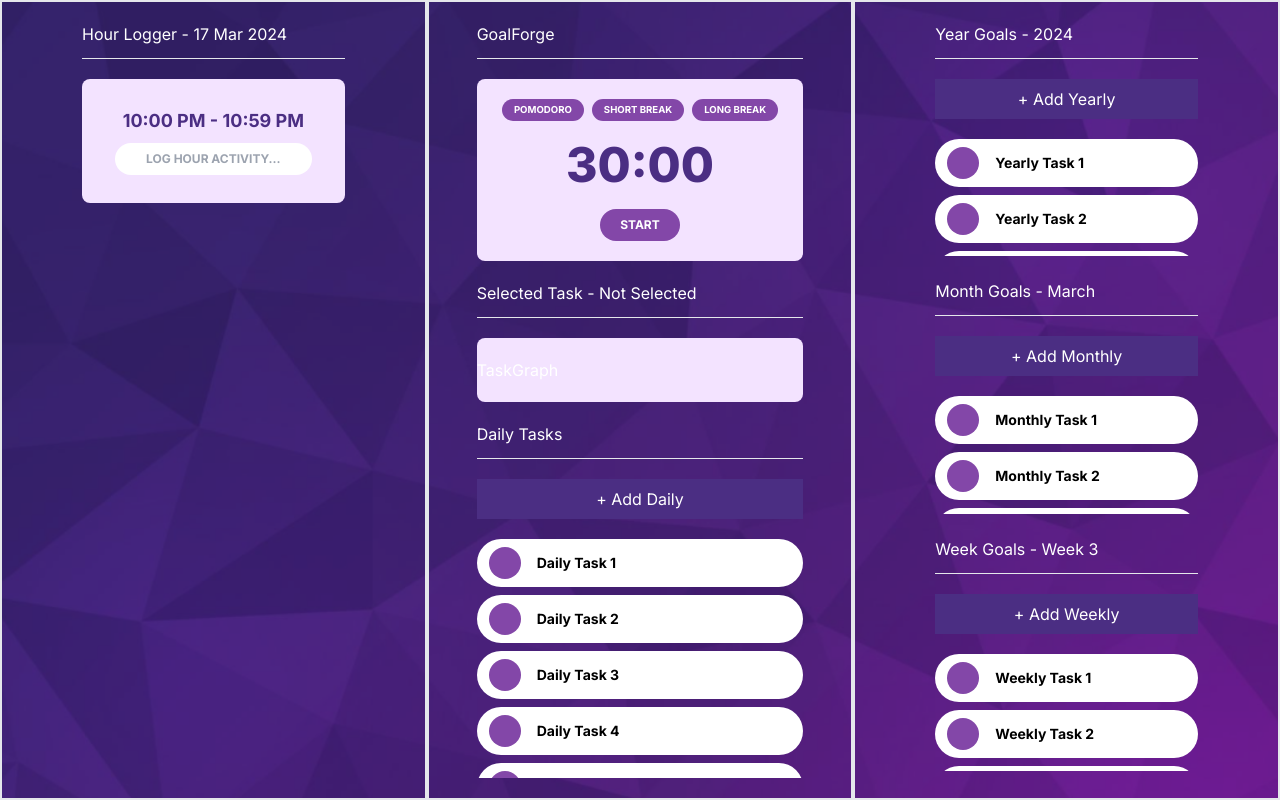
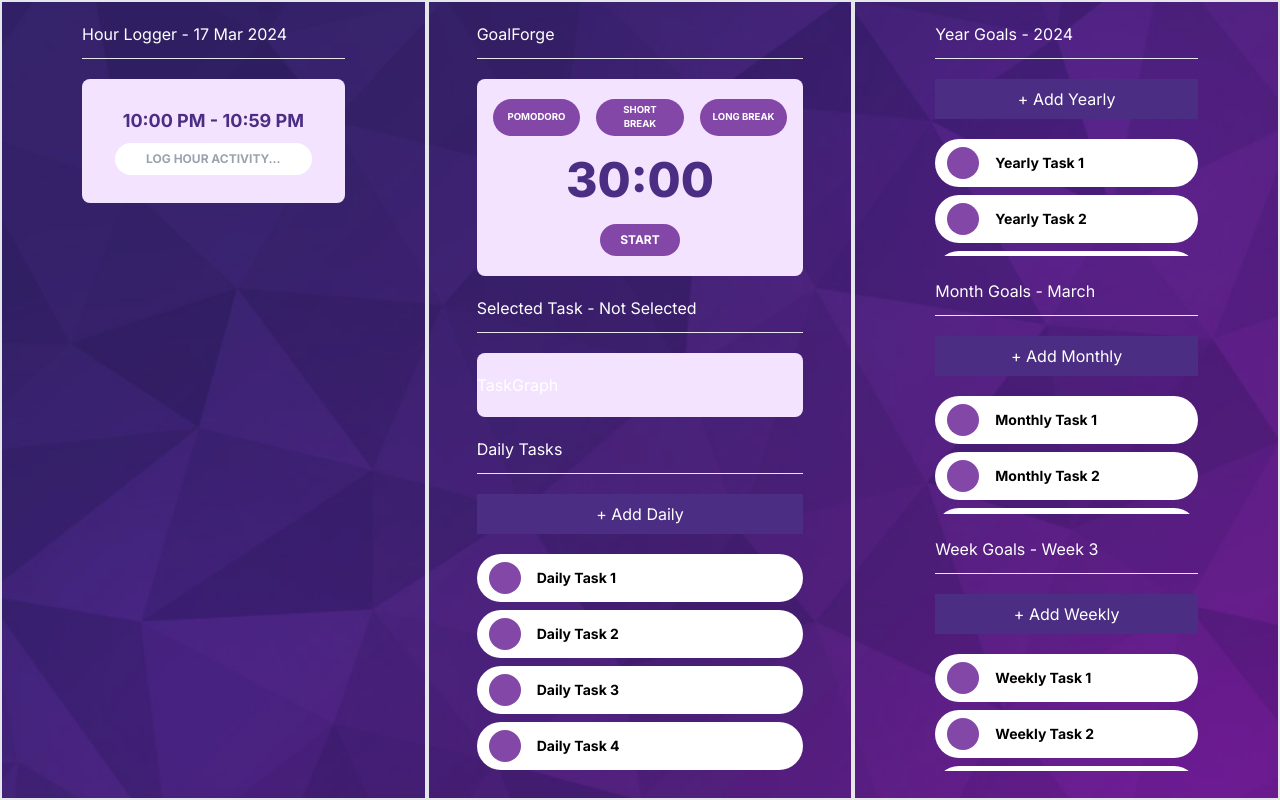
Before and after one commit to afutofu/goalforge, a Next.js app: page / in a window 1280 px wide. Built offline with nearby package versions, Linux system fonts and the light colour scheme.

Commit message:
Refactor Timer

```diff
--- a/src/containers/Timer.tsx
+++ b/src/containers/Timer.tsx
@@ -29,7 +29,7 @@ export const Timer = () => {
 
   return (
     <div className="flex flex-col items-center bg-primary-light rounded-lg py-5">
-      <div className="flex flex-row justify-center items-center mb-5">
+      <div className="flex px-3 grid grid-cols-3 gap-2 mb-5">
         <Button small containerClass="mx-1">
           POMODORO
         </Button>
```
